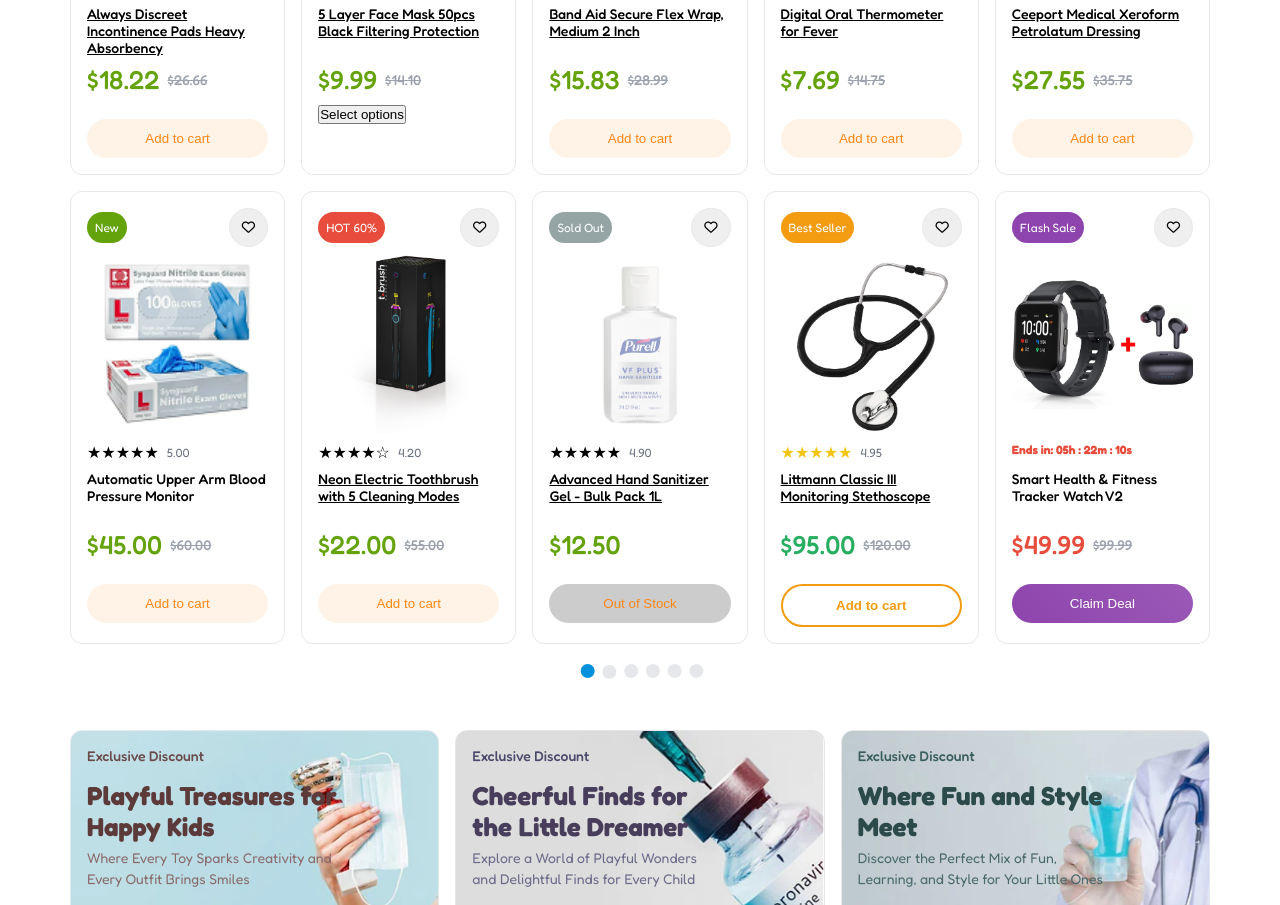
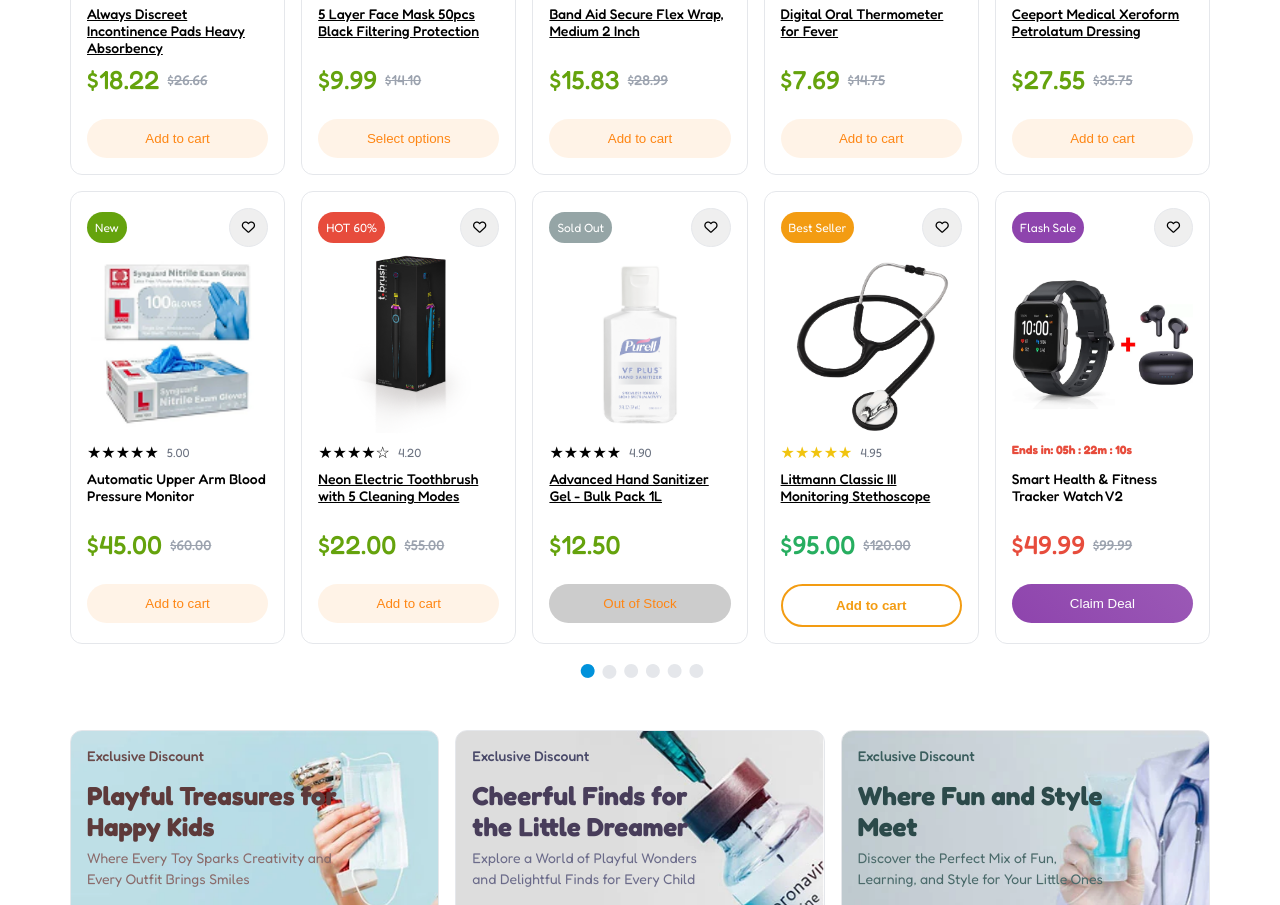
Before and after one commit to drmazenaskar-blip/Pharmoly, a plain HTML site: page index.html in a window 1280 px wide. Shown: the part 1402-2307 px from the top of the page. Drawn offline with Linux system fonts and the light colour scheme; files whose address does not match are found by name.

Commit message:
Add files via upload

```diff
--- a/index.html
+++ b/index.html
@@ -242,7 +242,7 @@
                             </div>
                         </div>
                         <div class="card-footer">
-                            <button class="select-options-btn">Select options</button>
+                            <button class="add-to-cart-btn">Select options</button>
                         </div>
                     </div>
 
```
